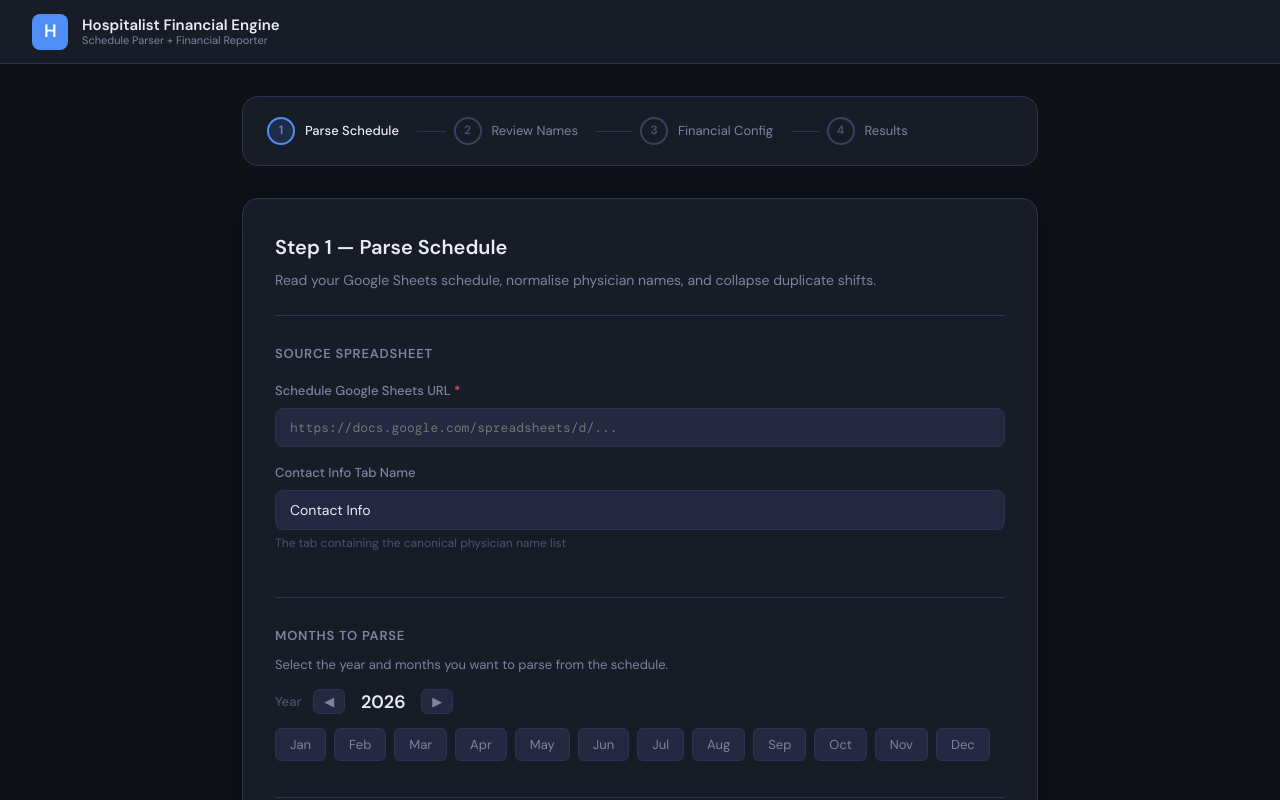
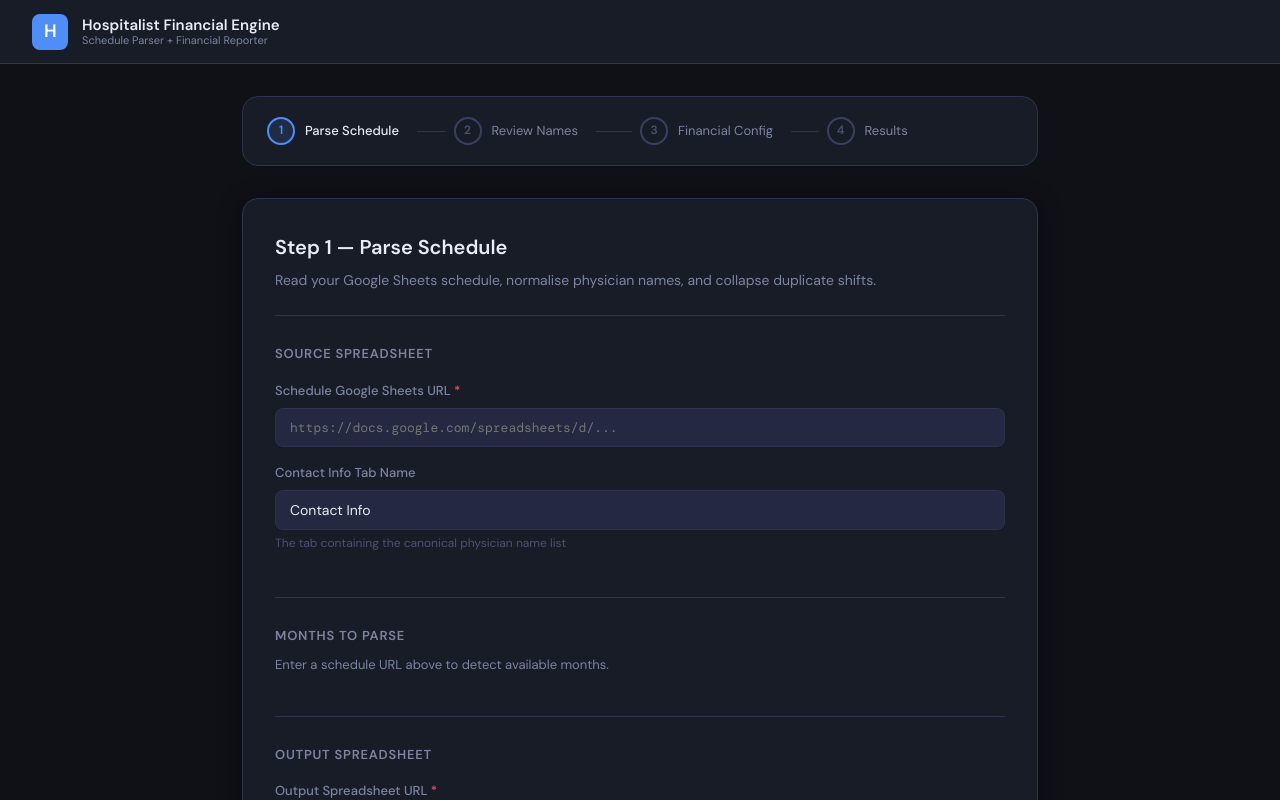
Before and after one commit to davidwwilton/hospitalist-engine, a React (Vite) app: page / in a window 1280 px wide. Shown: the top 800 px of the page. Built offline with nearby package versions, Linux system fonts and the light colour scheme.

Commit message:
feat: auto-detect month tabs from spreadsheet, replace year toggle with per-year rows

```diff
--- a/src/components/Step1Parse.jsx
+++ b/src/components/Step1Parse.jsx
@@ -1,26 +1,116 @@
-import { useState } from "react";
+import { useState, useEffect, useRef } from "react";
 
 const ALL_MONTHS = ["Jan", "Feb", "Mar", "Apr", "May", "Jun",
                     "Jul", "Aug", "Sep", "Oct", "Nov", "Dec"];
 
-const CURRENT_YEAR = new Date().getFullYear();
+const MONTH_ABBR_MAP = {
+  january: "Jan", february: "Feb", march: "Mar", april: "Apr",
+  may: "May", june: "Jun", july: "Jul", august: "Aug",
+  september: "Sep", october: "Oct", november: "Nov", december: "Dec",
+  jan: "Jan", feb: "Feb", mar: "Mar", apr: "Apr",
+  jun: "Jun", jul: "Jul", aug: "Aug", sep: "Sep",
+  oct: "Oct", nov: "Nov", dec: "Dec",
+};
+
+/**
+ * Parse tab names into { abbr, year } objects.
+ * Handles: "January", "Jan", "January 2026", "Feb 2025", "March2026"
+ */
+function parseMonthTabs(tabs) {
+  const results = [];
+  const currentYear = new Date().getFullYear();
+  for (const tab of tabs) {
+    const t = tab.trim();
+    // Try to extract a month name and optional year
+    const m = t.match(/^([A-Za-z]+)\s*(20\d{2})?$/);
+    if (!m) continue;
+    const monthWord = m[1].toLowerCase();
+    const abbr = MONTH_ABBR_MAP[monthWord];
+    if (!abbr) continue; // not a month tab (e.g. "Contact Info", "Stat Holidays")
+    const year = m[2] ? parseInt(m[2]) : currentYear;
+    results.push({ abbr, year, tabName: tab });
+  }
+  return results;
+}
 
 export default function Step1Parse({ config, onChange, onNext, loading }) {
   const [urlError, setUrlError] = useState("");
-  const [year, setYear] = useState(CURRENT_YEAR);
+  const [tabsLoading, setTabsLoading] = useState(false);
+  const [tabsError, setTabsError] = useState("");
+  const [detectedMonths, setDetectedMonths] = useState(null); // null = not fetched yet
+  const lastFetchedUrl = useRef("");
 
   const update = (key, val) => onChange((prev) => ({ ...prev, [key]: val }));
 
-  const toggleMonth = (m) => {
-    // Store as "Jan 2026" so tab matching is year-specific
-    const monthWithYear = `${m} ${year}`;
-    const months = config.months.includes(monthWithYear)
-      ? config.months.filter((x) => x !== monthWithYear)
-      : [...config.months, monthWithYear];
+  // Fetch tabs when sourceUrl changes and looks valid
+  useEffect(() => {
+    const url = config.sourceUrl || "";
+    if (!url.includes("docs.google.com/spreadsheets/d/")) {
+      // Not a valid URL yet — clear detected months
+      if (detectedMonths !== null) setDetectedMonths(null);
+      return;
+    }
+    // Don't re-fetch the same URL
+    if (url === lastFetchedUrl.current) return;
+    lastFetchedUrl.current = url;
+
+    let cancelled = false;
+    setTabsLoading(true);
+    setTabsError("");
+
+    fetch("/api/tabs", {
+      method: "POST",
+      headers: { "Content-Type": "application/json" },
+      body: JSON.stringify({ url }),
+    })
+      .then(r => r.json())
+      .then(data => {
+        if (cancelled) return;
+        setTabsLoading(false);
+        if (data.error) {
+          setTabsError(data.error);
+          setDetectedMonths(null);
+          return;
+        }
+        const parsed = parseMonthTabs(data.tabs || []);
+        setDetectedMonths(parsed);
+        // Clear any months that are no longer in the detected set
+        // (in case user changed the URL)
+        update("months", []);
+      })
+      .catch(err => {
+        if (cancelled) return;
+        setTabsLoading(false);
+        setTabsError(err.message || "Failed to fetch tabs");
+        setDetectedMonths(null);
+      });
+
+    return () => { cancelled = true; };
+  }, [config.sourceUrl]);
+
+  // Group detected months by year
+  const yearGroups = {};
+  if (detectedMonths) {
+    for (const dm of detectedMonths) {
+      if (!yearGroups[dm.year]) yearGroups[dm.year] = new Set();
+      yearGroups[dm.year].add(dm.abbr);
+    }
+  }
+  const sortedYears = Object.keys(yearGroups).map(Number).sort();
+
+  const toggleMonth = (abbr, year) => {
+    const key = `${abbr} ${year}`;
+    const months = config.months.includes(key)
+      ? config.months.filter((x) => x !== key)
+      : [...config.months, key];
     update("months", months);
   };
 
-  const isMonthSelected = (m) => config.months.includes(`${m} ${year}`);
+  const isMonthSelected = (abbr, year) => config.months.includes(`${abbr} ${year}`);
+
+  const isMonthAvailable = (abbr, year) => {
+    return yearGroups[year]?.has(abbr) || false;
+  };
 
   const validate = () => {
     if (!config.sourceUrl.includes("docs.google.com/spreadsheets")) {
@@ -71,26 +161,54 @@ export default function Step1Parse({ config, onChange, onNext, loading }) {
 
       <div className="form-section">
         <h3>Months to Parse</h3>
-        <p className="section-desc">Select the year and months you want to parse from the schedule.</p>
-        <div className="year-selector">
-          <label>Year</label>
-          <div className="year-controls">
-            <button className="btn-year-nav" onClick={() => setYear(y => y - 1)}>◀</button>
-            <span className="year-display">{year}</span>
-            <button className="btn-year-nav" onClick={() => setYear(y => y + 1)}>▶</button>
-          </div>
-        </div>
+
+        {tabsLoading && (
+          <p className="section-desc"><span className="spinner" /> Detecting months from spreadsheet…</p>
+        )}
+
+        {tabsError && (
+          <p className="section-desc" style={{ color: "var(--danger)" }}>
+            Could not read tabs: {tabsError}
+          </p>
+        )}
+
+        {!tabsLoading && !detectedMonths && !tabsError && (
+          <p className="section-desc">Enter a schedule URL above to detect available months.</p>
+        )}
+
+        {!tabsLoading && detectedMonths && sortedYears.length === 0 && (
+          <p className="section-desc" style={{ color: "var(--warning)" }}>
+            No month tabs detected in the spreadsheet. Make sure tabs are named like "January", "Feb 2026", etc.
+          </p>
+        )}
+
+        {!tabsLoading && sortedYears.length > 0 && (
+          <>
+            <p className="section-desc">Select the months you want to parse.</p>
+            {sortedYears.map(year => (
+              <div key={year} className="month-year-row">
+                <span className="month-year-label">{year}</span>
                 <div className="month-grid">
-          {ALL_MONTHS.map((m) => (
+                  {ALL_MONTHS.map((m) => {
+                    const available = isMonthAvailable(m, year);
+                    return (
                       <button
-              key={m}
-              className={`month-btn ${isMonthSelected(m) ? "selected" : ""}`}
-              onClick={() => toggleMonth(m)}
+                        key={`${m}-${year}`}
+                        className={`month-btn ${isMonthSelected(m, year) ? "selected" : ""} ${!available ? "disabled" : ""}`}
+                        onClick={() => available && toggleMonth(m, year)}
+                        disabled={!available}
+                        title={available ? `${m} ${year}` : `No "${m}" tab found for ${year}`}
                       >
                         {m}
                       </button>
+                    );
+                  })}
+                </div>
+              </div>
             ))}
-        </div>
+          </>
+        )}
+
         {config.months.length > 0 && (
           <p className="selection-summary">Selected: {config.months.join(", ")}</p>
         )}
--- a/src/index.css
+++ b/src/index.css
@@ -536,43 +536,20 @@ html, body, #root {
   gap: 8px;
 }
 
-/* ── YEAR SELECTOR ──────────────────────────────────────────────────────────── */
-.year-selector {
+/* ── MONTH YEAR ROWS ────────────────────────────────────────────────────────── */
+.month-year-row {
   display: flex;
   align-items: center;
-  gap: 12px;
-  margin-bottom: 12px;
+  gap: 14px;
+  margin-bottom: 10px;
 }
-.year-selector label {
-  font-size: 13px;
-  color: var(--text-dim);
-  font-weight: 500;
-}
-.year-controls {
-  display: flex;
-  align-items: center;
-  gap: 8px;
-}
-.year-display {
-  font-size: 18px;
+.month-year-label {
+  font-size: 15px;
   font-weight: 700;
-  color: var(--text);
-  min-width: 60px;
-  text-align: center;
-}
-.btn-year-nav {
-  background: var(--bg-input);
-  border: 1px solid var(--border);
-  border-radius: 6px;
   color: var(--text-muted);
-  padding: 4px 10px;
-  font-size: 13px;
-  cursor: pointer;
-  transition: all 0.15s;
-}
-.btn-year-nav:hover {
-  background: var(--bg-card2);
-  color: var(--text);
+  min-width: 48px;
+  flex-shrink: 0;
+  font-family: var(--mono);
 }
 
 /* ── MONTH GRID ──────────────────────────────────────────────────────────────── */
@@ -580,7 +557,7 @@ html, body, #root {
   display: flex;
   flex-wrap: wrap;
   gap: 8px;
-  margin-bottom: 8px;
+  margin-bottom: 0;
 }
 
 .month-btn {
@@ -605,6 +582,19 @@ html, body, #root {
   border-color: var(--accent);
   color: var(--accent);
   font-weight: 500;
+}
+
+.month-btn.disabled,
+.month-btn:disabled {
+  opacity: 0.25;
+  cursor: not-allowed;
+  border-color: var(--border);
+  color: var(--text-dim);
+}
+.month-btn.disabled:hover,
+.month-btn:disabled:hover {
+  border-color: var(--border);
+  color: var(--text-dim);
 }
 
 .selection-summary {
```
Also changed, not shown: api/parse.js (+14 -4 lines), api/tabs.js (added, +43 -0 lines), 1 other file (tests, documents, lock files or other folders). Lines whose indentation alone changed are shown as unchanged.
